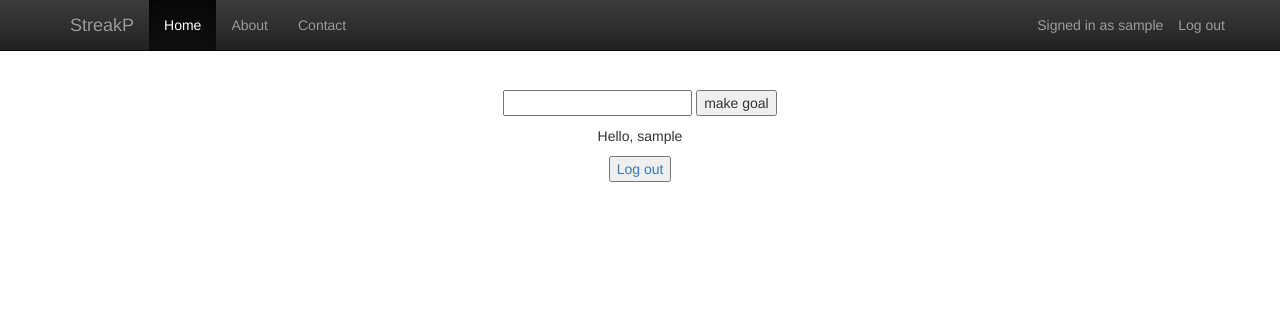
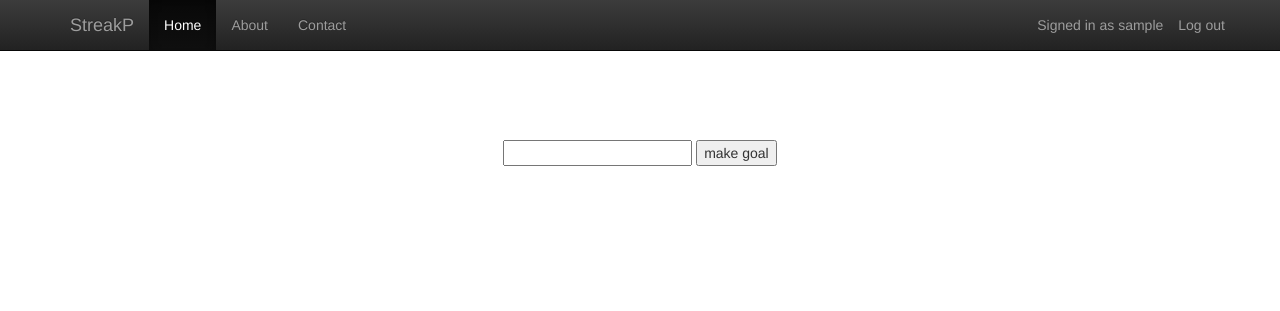
Before and after one commit to katkelemen/streakp, a Django app: page / in a window 1280 px wide. Shown: the top 311 px of the page. Run offline with Django 3.2, Linux system fonts and the light colour scheme; the visitor is signed in with stand-in values (Sample User, id 1); data that the repository does not hold is empty; some libraries are stand-ins or nearby versions.

Commit message:
logout and username erased from indexpage

```diff
--- a/streakp/goals/templates/goals/index.html
+++ b/streakp/goals/templates/goals/index.html
@@ -19,20 +19,13 @@
                 {% endif %}
             {%endfor%}
 
-        <form action="/goal/" method="post">
+        <div class="new_goal_form">
+            <form action="/goal/" method="post">
         {% csrf_token %}
-        <input type="text" name="new_goal">
-        <input type="submit" value="make goal" />
-        </form>
-
-        <p>{{message}}</p>
-        <p>Hello, {{user.username}}</p>
-
-        <a href="/logout/">
-            <button>Log out</button>
-        </a>
-
-
+                <input type="text" name="new_goal">
+                <input type="submit" value="make goal" />
+            </form>
+        </div>
     </div>
 
 
```
